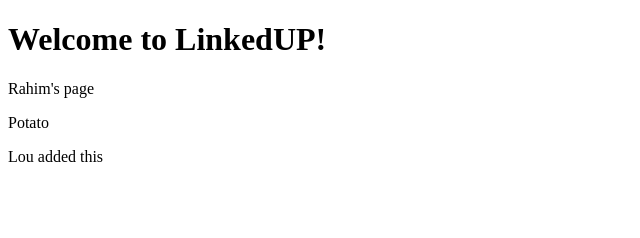
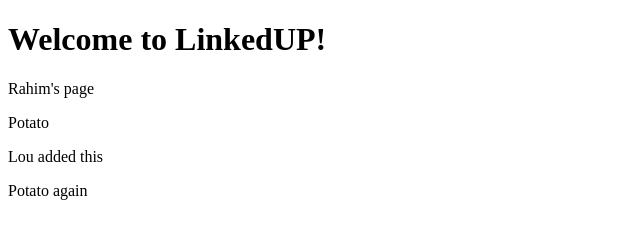
Before and after one commit to RADeveloping/LinkedUp, a plain HTML site: page indexRahim.html in a window 1280 px wide. Shown: the whole page, without its empty margins (0-640 px from the left). Drawn offline with Linux system fonts and the light colour scheme.

Commit message:
potato 2

```diff
--- a/indexRahim.html
+++ b/indexRahim.html
@@ -6,5 +6,6 @@
         <p>Rahim's page</p>
         <p>Potato</p>
         <p>Lou added this</p>
+        <p>Potato again</p>
     </body>
 </html>
```
